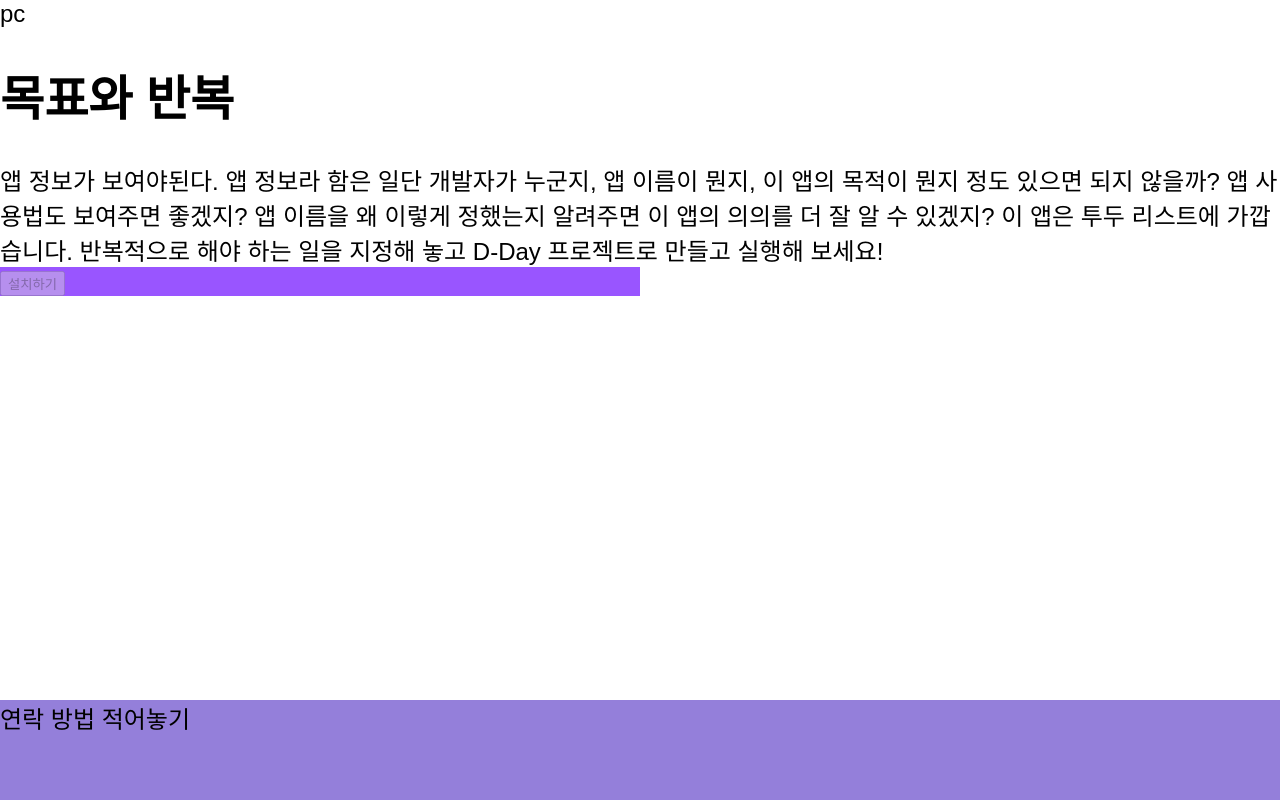
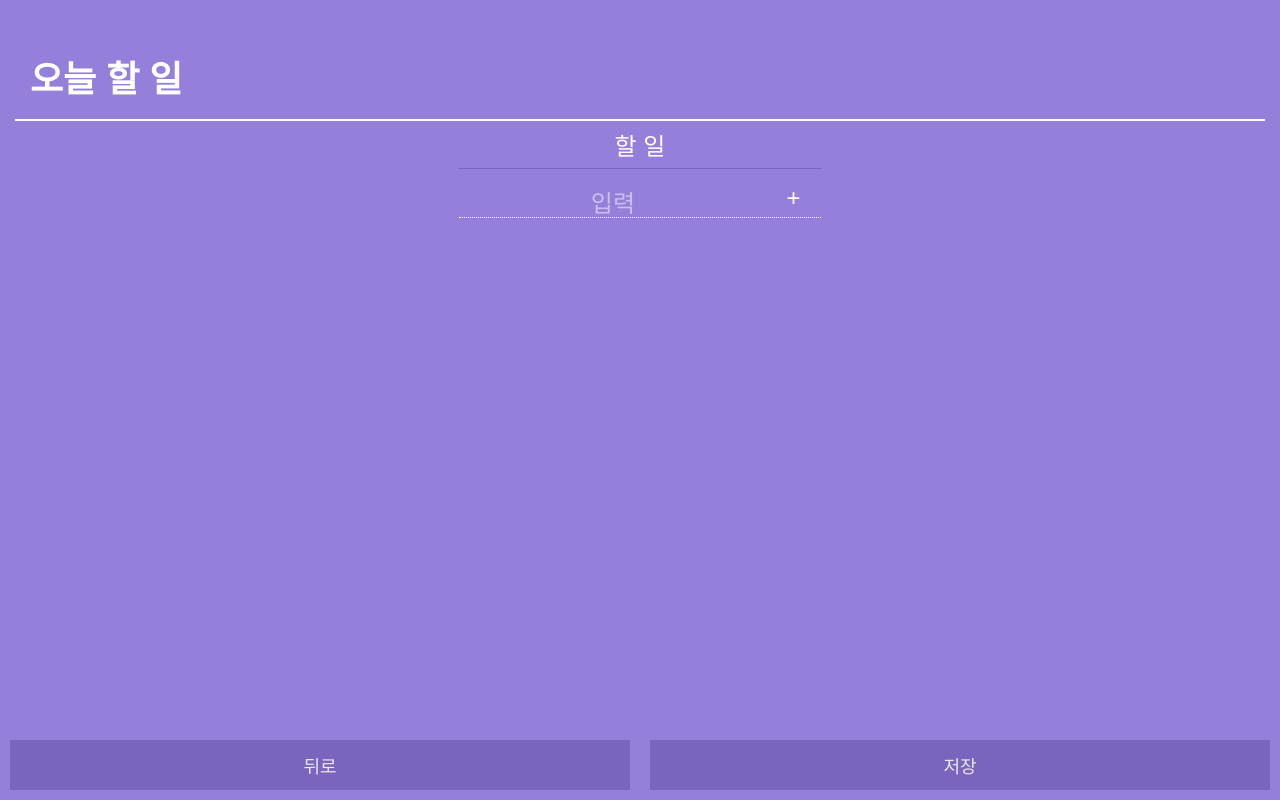
Before and after one commit to Leafurya/Dday-program, a React (Create React App) app in the folder client/: page /ToDoModify in a window 1280 px wide. Built offline with nearby package versions, Linux system fonts and the light colour scheme; a web font is replaced by a local one.

Commit message:
버그픽스

```diff
--- a/client/src/App.js
+++ b/client/src/App.js
@@ -59,9 +59,9 @@ function App() {
 		setRe([])
 	},[])
 
-	if(!window.matchMedia("(display-mode: standalone)").matches){
-		return <InstallCompo></InstallCompo>
-	}
+	// if(!window.matchMedia("(display-mode: standalone)").matches){
+	// 	return <InstallCompo></InstallCompo>
+	// }
 
 	console.log("app",projectBundle)
 	if(Object.keys(projectBundle).length){
--- a/client/src/style/Create.css
+++ b/client/src/style/Create.css
@@ -336,8 +336,11 @@ input[type=text]:focus,input[type=number]:focus,textarea:focus,input[type=date]:
 	color:white;
 	padding: 5px 20px;
 } */
-.tab_cont ul textarea.input, .add_task textarea.input::placeholder{
+.add_task textarea.input::placeholder{
 	color: rgba(255, 255, 255, 0.5);
+}
+.tab_cont ul textarea.input{
+	color:white;
 }
 /* .tab_cont ul input[type=text], .add_task input[type=text]::placeholder{
 	color: white;
```
